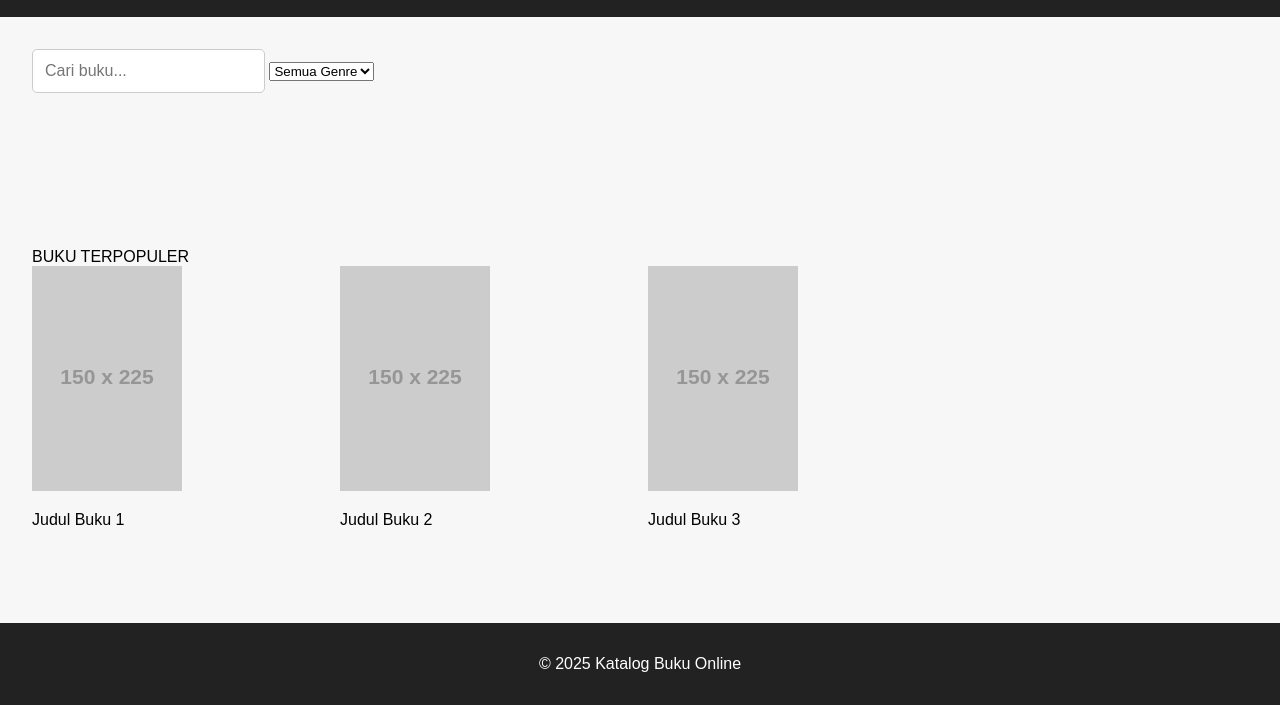
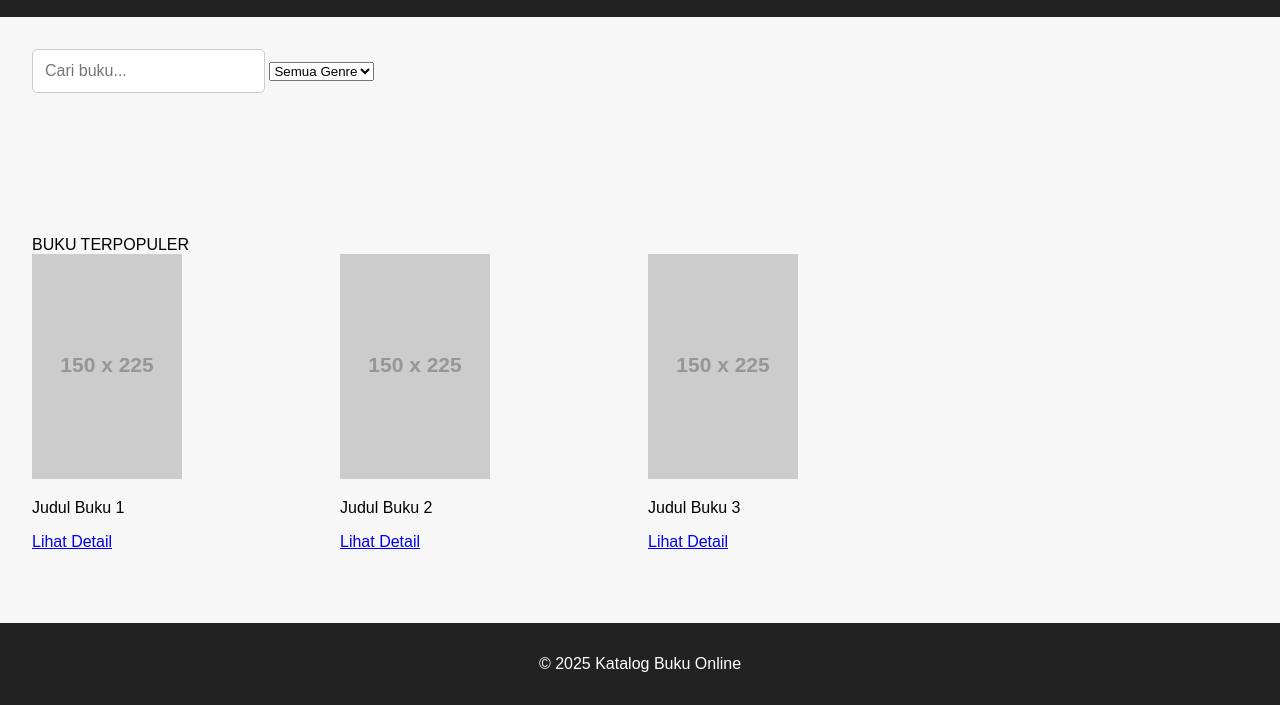
Before and after one commit to mnaufalmufidmuthohhar/PROJEK-TOKO-BUKU-ONONLINE, a plain HTML site: page index.html in a window 1280 px wide. Shown: the part 95-800 px from the top of the page. Drawn offline with Linux system fonts and the light colour scheme; placeholder pictures from the web are drawn by us.

Commit message:
menambahkan tombol detail buku

```diff
--- a/index.html
+++ b/index.html
@@ -40,14 +40,17 @@
       <div class="book-item">
         <img src="https://via.placeholder.com/150x225?text=Buku+1" alt="Buku 1">
         <p>Judul Buku 1</p>
+        <a href="detail.html?id=1">Lihat Detail</a>
       </div>
       <div class="book-item">
         <img src="https://via.placeholder.com/150x225?text=Buku+2" alt="Buku 2">
         <p>Judul Buku 2</p>
+        <a href="detail.html?id=1">Lihat Detail</a>
       </div>
       <div class="book-item">
         <img src="https://via.placeholder.com/150x225?text=Buku+3" alt="Buku 3">
         <p>Judul Buku 3</p>
+        <a href="detail.html?id=1">Lihat Detail</a>
       </div>
     </div>
   </div>
```
